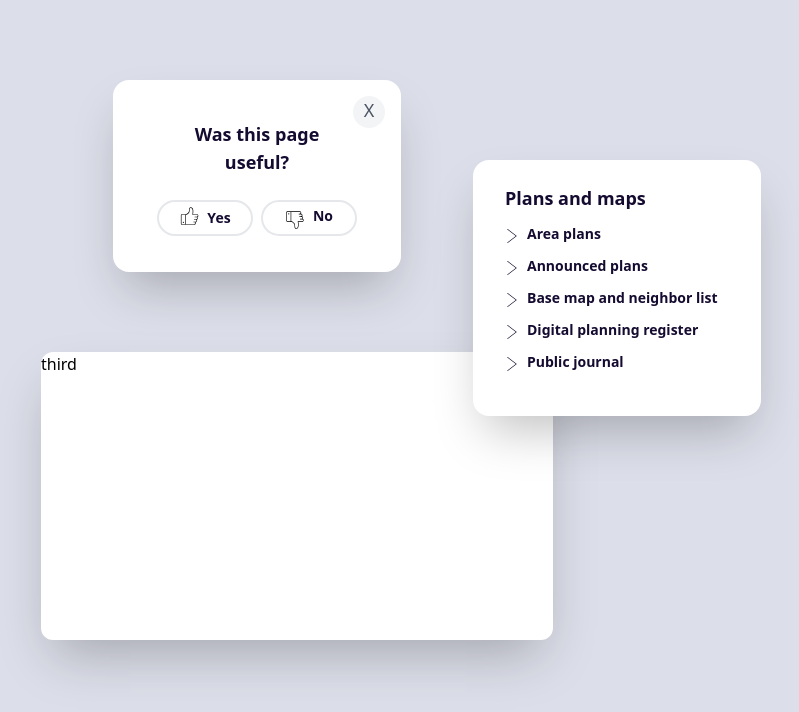
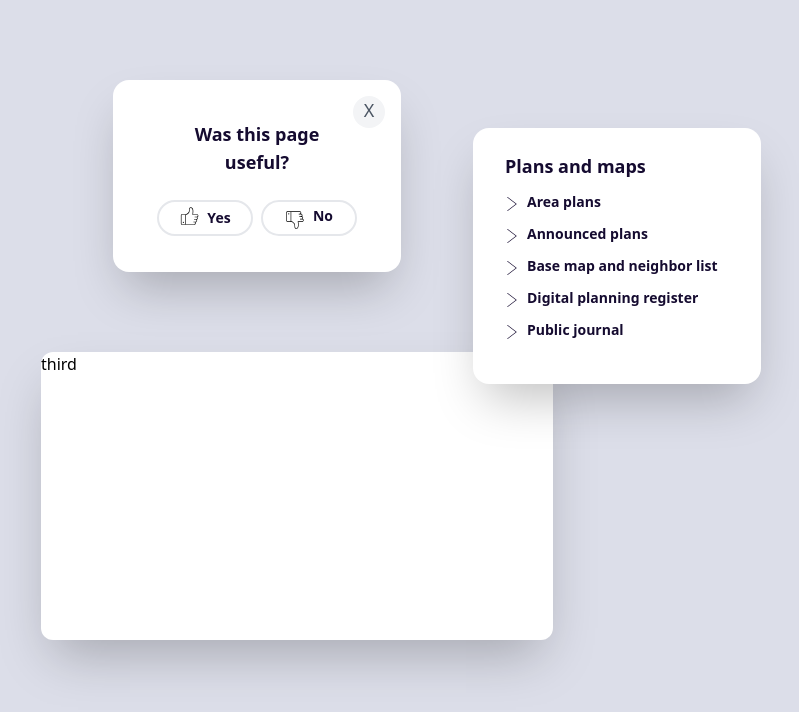
Before and after one commit to nasir-001/100-components, a Vue app: page /layout21 in a window 1280 px wide. Shown: the top 712 px of the page, without its empty margins (239-1038 px from the left). Built offline with nearby package versions, Linux system fonts and the light colour scheme; the HTML template or start-up script is replaced by a standard one.

Commit message:
add margin top to the card

```diff
--- a/src/views/Layout21.vue
+++ b/src/views/Layout21.vue
@@ -46,7 +46,7 @@
       <div class="bg-white rounded-xl w-124 h-72 shadow-2xl">
         third
       </div>
-      <div class="bg-white rounded-2xl w-72 h-64 -ml-20 -mt-48 shadow-2xl">
+      <div class="bg-white rounded-2xl w-72 h-64 -ml-20 -mt-56 shadow-2xl">
         <div class="text-layout21buttonAndTextColor pt-6 pl-8 text-lg font-bold">
           Plans and maps
         </div>
```
